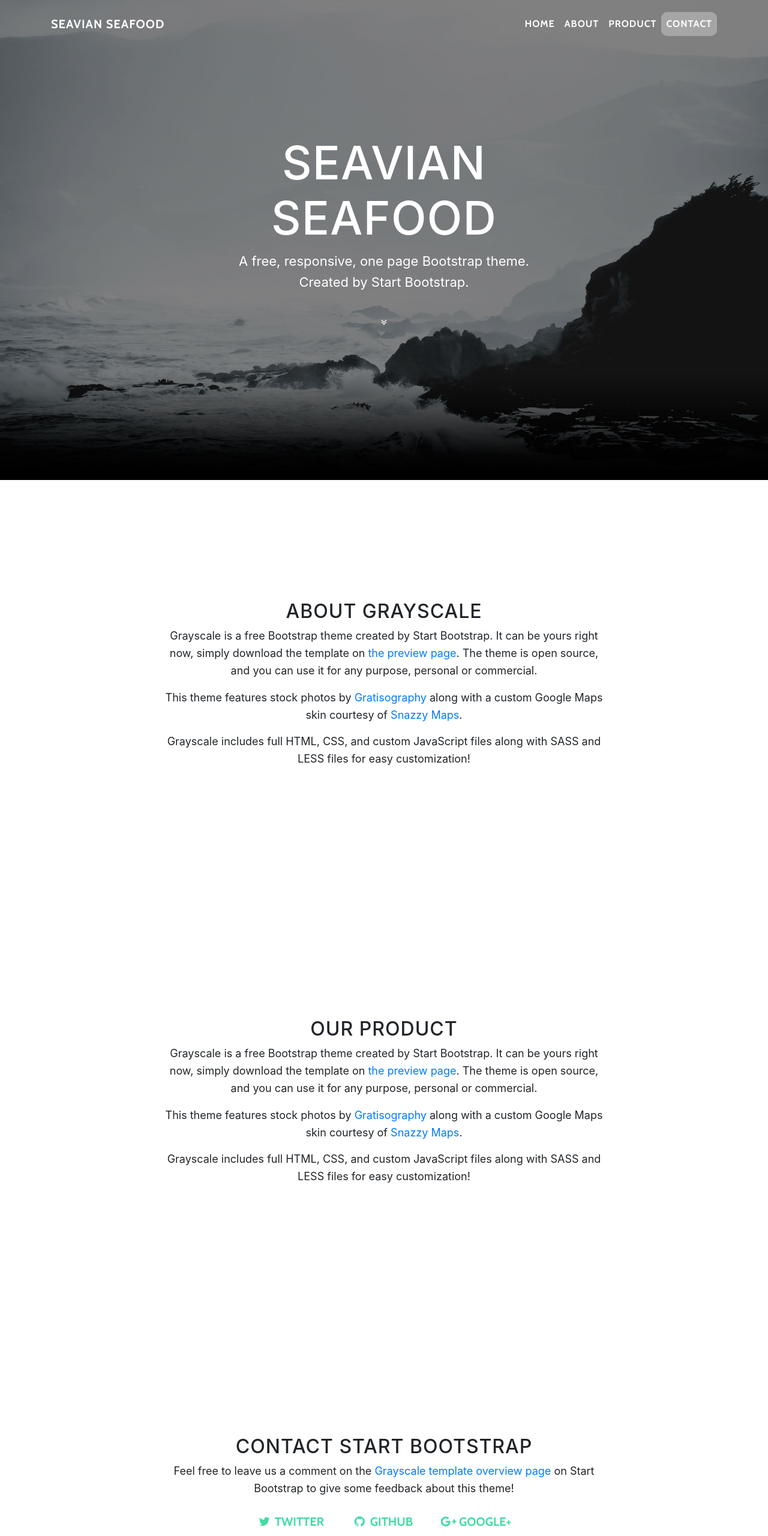
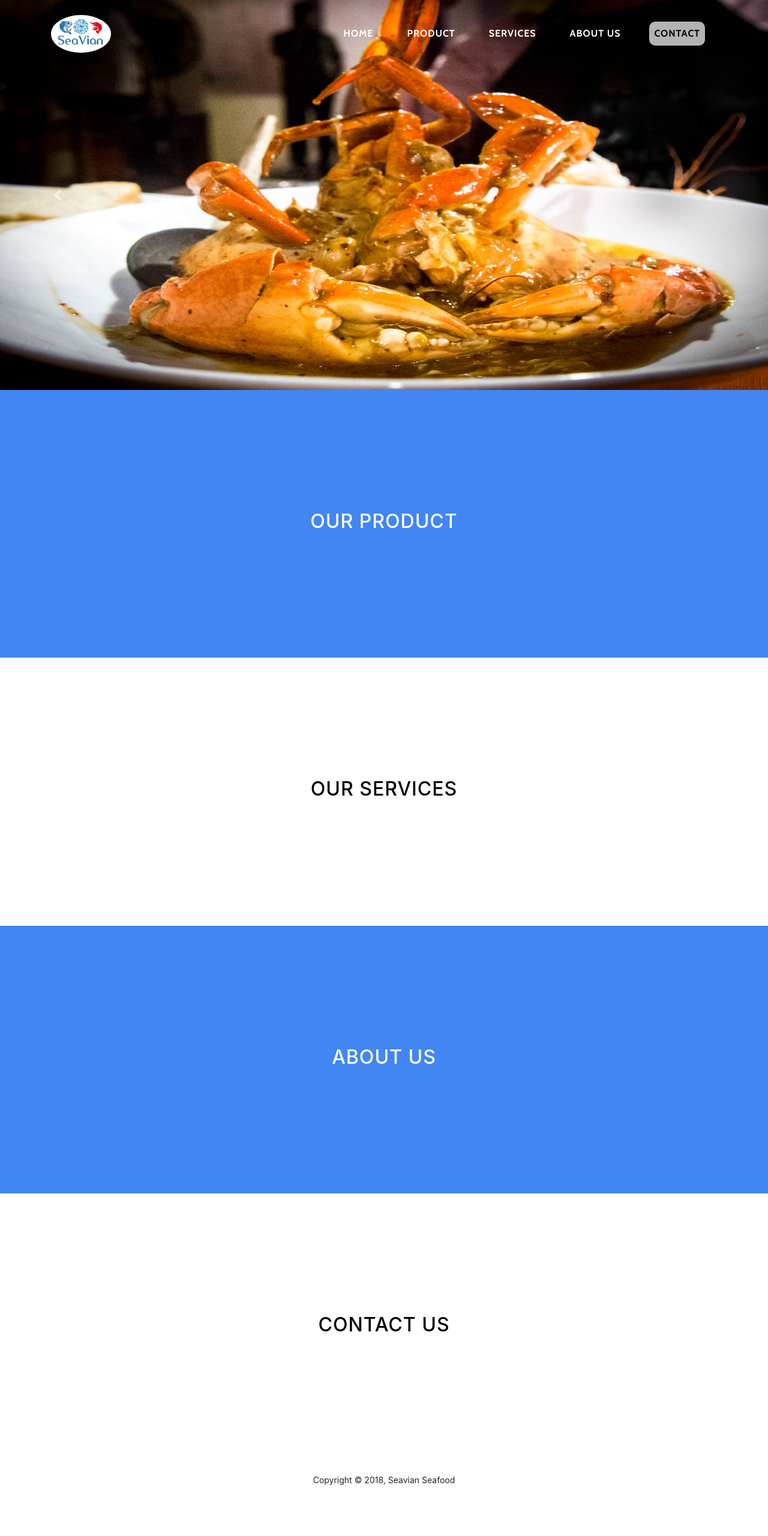
Before and after one commit to diepngocsang/Seavian_Seafood, a website with bundled scripts: page index.html in a window 1280 px wide. Shown: the top 2560 px of the page at 60% size. After the commit the page ends 2498 px from the top, so only its background shows below. Built offline with nearby package versions, Linux system fonts and the light colour scheme.

Commit message:
update UI

```diff
--- a/css/grayscale.css
+++ b/css/grayscale.css
@@ -1,5 +1,4 @@
 body {
-  font-family: 'Lora', 'Helvetica Neue', Helvetica, Arial, sans-serif;
     position: relative;
     width: 100%;
     height: 100%;
@@ -18,7 +17,6 @@ h3,
 h4,
 h5,
 h6 {
-  font-family: 'Cabin', 'Helvetica Neue', Helvetica, Arial, sans-serif;
     font-weight: 700;
     margin: 0 0 35px;
     letter-spacing: 1px;
@@ -46,9 +44,30 @@ a {
     color: #42DCA3;
 }
 
-a:focus, a:hover {
+a:focus,
+a:hover {
     text-decoration: none;
     color: #1d9b6c;
+}
+
+#contact {
+    background: white;
+    color: black;
+}
+
+#service {
+    background: white;
+    color: black;
+}
+
+#about {
+    background: rgba(66, 134, 244, 1);
+    color: white;
+}
+
+#product {
+    background: rgba(66, 134, 244, 1);
+    color: white;
 }
 
 #mainNav {
@@ -56,7 +75,7 @@ a:focus, a:hover {
     margin-bottom: 0;
     text-transform: uppercase;
     border-bottom: 1px solid rgba(255, 255, 255, 0.3);
-  background-color: black;
+    background-color: rgba(66, 134, 244, 0.8);
 }
 
 #mainNav .navbar-toggler {
@@ -75,20 +94,27 @@ a:focus, a:hover {
     border-radius: 10px !important;
 }
 
+#mainNav .logo {
+    width: 100px;
+    border-radius: 50%;
+}
+
 #mainNav .navbar-nav .nav-item {
+    padding: 0 20px;
     -webkit-transition: background 0.3s ease-in-out;
     -moz-transition: background 0.3s ease-in-out;
     transition: background 0.3s ease-in-out;
 }
 
 #mainNav .navbar-nav .nav-item:hover {
-  color: fade(white, 80%);
+    /* color: fade(white, 80%);
     outline: none;
     background-color: rgba(255, 255, 255, 0.3);
-  border-radius: 10px;
+    border-radius: 10px; */
 }
 
-#mainNav .navbar-nav .nav-item:active, #mainNav .navbar-nav .nav-item:focus {
+#mainNav .navbar-nav .nav-item:active,
+#mainNav .navbar-nav .nav-item:focus {
     outline: none;
     background-color: transparent;
 }
@@ -107,13 +133,13 @@ a:focus, a:hover {
     #mainNav.navbar-shrink {
         padding-top: 10px;
         padding-bottom: 10px;
-    border-bottom: 1px solid rgba(255, 255, 255, 0.3);
-    background: rgba(66, 134, 244,0.5);
-
+        border-bottom: 1px solid rgba(255, 255, 255, 0.7);
+        background: rgba(66, 134, 244, 0.8);
     }
     #mainNav .nav-link.active {
         outline: none;
-    background-color: rgba(255, 255, 255, 0.3);
+        background-color: rgba(255, 255, 255, 0.7);
+        color: black;
     }
     #mainNav .nav-link.active:hover {
         color: white;
@@ -127,12 +153,17 @@ a:focus, a:hover {
     padding: 200px 0;
     text-align: center;
     color: white;
-  background: url("../img/intro-bg.jpg") no-repeat bottom center scroll;
+    background-size: cover;
     background-color: black;
     -webkit-background-size: cover;
     -moz-background-size: cover;
     -o-background-size: cover;
     background-size: cover;
+}
+
+#carouselExampleControls img {
+    width: 100% !important;
+    height: 650px;
 }
 
 .masthead .intro-body {
@@ -176,7 +207,8 @@ a:focus, a:hover {
     background: transparent;
 }
 
-.btn-circle:focus, .btn-circle:hover {
+.btn-circle:focus,
+.btn-circle:hover {
     color: white;
     outline: none;
     background: rgba(255, 255, 255, 0.1);
@@ -185,16 +217,6 @@ a:focus, a:hover {
 .content-section {
     padding-top: 150px;
     padding-bottom: 150px;
-}
-
-.download-section {
-  color: white;
-  background: url("../img/downloads-bg.jpg") no-repeat center center scroll;
-  background-color: black;
-  -webkit-background-size: cover;
-  -moz-background-size: cover;
-  -o-background-size: cover;
-  background-size: cover;
 }
 
 #map {
@@ -228,7 +250,8 @@ a:focus, a:hover {
     background-color: transparent;
 }
 
-.btn-default:focus, .btn-default:hover {
+.btn-default:focus,
+.btn-default:hover {
     color: black;
     border: 1px solid #42DCA3;
     outline: none;
@@ -245,6 +268,13 @@ ul.banner-social-buttons {
     }
 }
 
+@media (max-width: 376px) {
+    #carouselExampleControls img {
+        width: 100% !important;
+        height: 350px;
+    }
+}
+
 @media (max-width: 767px) {
     ul.banner-social-buttons li {
         display: block;
@@ -257,7 +287,7 @@ ul.banner-social-buttons {
 }
 
 footer {
-  padding: 50px 0;
+    padding: 20px 0;
 }
 
 footer p {
--- a/index.html
+++ b/index.html
@@ -29,7 +29,9 @@
     <nav class="navbar navbar-expand-lg navbar-light fixed-top" id="mainNav">
         <div class="container">
             <!-- Seavian Seafood's Logo -->
-        <a class="navbar-brand js-scroll-trigger test-scss" href="#page-top">Seavian Seafood</a>
+            <a class="navbar-brand js-scroll-trigger" href="#page-top">
+                <img src="img/Star3.JPG" class="logo" />
+            </a>
             <!-- Navigation Bar (Menu) -->
             <button class="navbar-toggler navbar-toggler-right" type="button" data-toggle="collapse" data-target="#navbarResponsive" aria-controls="navbarResponsive" aria-expanded="false" aria-label="Toggle navigation">
           <i class="fa fa-bars"></i>
@@ -40,11 +42,15 @@
                         <a class="nav-link js-scroll-trigger" href="#page-top">Home</a>
                     </li>
                     <li class="nav-item">
-              <a class="nav-link js-scroll-trigger" href="#about">About</a>
+                        <a class="nav-link js-scroll-trigger" href="#product">Product</a>
                     </li>
                     <li class="nav-item">
-                <a class="nav-link js-scroll-trigger" href="#product">Product</a>
+                        <a class="nav-link js-scroll-trigger" href="#service">Services</a>
                     </li>
+                    <li class="nav-item">
+                        <a class="nav-link js-scroll-trigger" href="#about">About Us</a>
+                    </li>
+
                     <li class="nav-item">
                         <a class="nav-link js-scroll-trigger" href="#contact">Contact</a>
                     </li>
@@ -53,41 +59,64 @@
         </div>
     </nav>
 
+
     <!-- Intro Header -->
-    <header class="masthead">
-      <div class="intro-body">
+    <header>
+        <div id="carouselExampleControls" class="carousel slide" data-interval="3000" data-ride="carousel">
+            <div class="carousel-inner">
+                <div class="carousel-item active">
+                    <img class="d-block w-100" src="img/intro1.jpg" alt="First slide">
+                </div>
+                <div class="carousel-item">
+                    <img class="d-block w-100" src="img/intro2.jpg" alt="Second slide">
+                </div>
+                <div class="carousel-item">
+                    <img class="d-block w-100" src="img/intro3.jpg" alt="Third slide">
+                </div>
+            </div>
+            <a class="carousel-control-prev" href="#carouselExampleControls" role="button" data-slide="prev">
+                <span class="carousel-control-prev-icon" aria-hidden="true"></span>
+                <span class="sr-only">Previous</span>
+            </a>
+            <a class="carousel-control-next" href="#carouselExampleControls" role="button" data-slide="next">
+                <span class="carousel-control-next-icon" aria-hidden="true"></span>
+                <span class="sr-only">Next</span>
+            </a>
+        </div>
+        <!-- <div class="intro-body">
             <div class="container">
                 <div class="row">
                     <div class="col-lg-8 mx-auto">
                         <h1 class="brand-heading">Seavian Seafood</h1>
-              <p class="intro-text">A free, responsive, one page Bootstrap theme.
-                <br>Created by Start Bootstrap.</p>
-              <a href="#about" class="btn btn-circle js-scroll-trigger">
+                        <a href="#product" class="btn btn-circle js-scroll-trigger">
                             <i class="fa fa-angle-double-down animated"></i>
                         </a>
                     </div>
                 </div>
             </div>
+        </div> -->
+    </header>
+    <!-- <div id="carouselExampleControls" class="carousel slide" data-ride="carousel">
+        <div class="carousel-inner">
+            <div class="carousel-item active">
+                <img class="d-block w-100" src="img/intro1.jpg" alt="First slide">
             </div>
-    </header>
-
-    <!-- About Section -->
-    <section id="about" class="content-section text-center">
-      <div class="container">
-        <div class="row">
-          <div class="col-lg-8 mx-auto">
-            <h2>About Grayscale</h2>
-            <p>Grayscale is a free Bootstrap theme created by Start Bootstrap. It can be yours right now, simply download the template on
-              <a href="http://startbootstrap.com/template-overviews/grayscale/">the preview page</a>. The theme is open source, and you can use it for any purpose, personal or commercial.</p>
-            <p>This theme features stock photos by
-              <a href="http://gratisography.com/">Gratisography</a>
-              along with a custom Google Maps skin courtesy of
-              <a href="http://snazzymaps.com/">Snazzy Maps</a>.</p>
-            <p>Grayscale includes full HTML, CSS, and custom JavaScript files along with SASS and LESS files for easy customization!</p>
+            <div class="carousel-item">
+                <img class="d-block w-100" src="img/intro2.jpg" alt="Second slide">
+            </div>
+            <div class="carousel-item">
+                <img class="d-block w-100" src="img/intro3.jpg" alt="Third slide">
             </div>
         </div>
-      </div>
-    </section>
+        <a class="carousel-control-prev" href="#carouselExampleControls" role="button" data-slide="prev">
+            <span class="carousel-control-prev-icon" aria-hidden="true"></span>
+            <span class="sr-only">Previous</span>
+        </a>
+        <a class="carousel-control-next" href="#carouselExampleControls" role="button" data-slide="next">
+            <span class="carousel-control-next-icon" aria-hidden="true"></span>
+            <span class="sr-only">Next</span>
+        </a>
+    </div> -->
 
     <!-- Product Section -->
     <section id="product" class="content-section text-center">
@@ -95,59 +124,50 @@
             <div class="row">
                 <div class="col-lg-8 mx-auto">
                     <h2>Our Product</h2>
-              <p>Grayscale is a free Bootstrap theme created by Start Bootstrap. It can be yours right now, simply download the template on
-                <a href="http://startbootstrap.com/template-overviews/grayscale/">the preview page</a>. The theme is open source, and you can use it for any purpose, personal or commercial.</p>
-              <p>This theme features stock photos by
-                <a href="http://gratisography.com/">Gratisography</a>
-                along with a custom Google Maps skin courtesy of
-                <a href="http://snazzymaps.com/">Snazzy Maps</a>.</p>
-              <p>Grayscale includes full HTML, CSS, and custom JavaScript files along with SASS and LESS files for easy customization!</p>
                 </div>
             </div>
         </div>
     </section>
+
+    <!-- Services Section -->
+    <section id="service" class="content-section text-center">
+        <div class="container">
+            <div class="row">
+                <div class="col-lg-8 mx-auto">
+                    <h2>Our Services</h2>
+                </div>
+            </div>
+        </div>
+    </section>
+
+    <!-- About Section -->
+    <section id="about" class="content-section text-center">
+        <div class="container">
+            <div class="row">
+                <div class="col-lg-8 mx-auto">
+                    <h2>About Us</h2>
+                </div>
+            </div>
+        </div>
+    </section>
+
+
 
     <!-- Contact Section -->
     <section id="contact" class="content-section text-center">
         <div class="container">
             <div class="row">
                 <div class="col-lg-8 mx-auto">
-            <h2>Contact Start Bootstrap</h2>
-            <p>Feel free to leave us a comment on the
-              <a href="http://startbootstrap.com/template-overviews/grayscale/">Grayscale template overview page</a>
-              on Start Bootstrap to give some feedback about this theme!</p>
-            <ul class="list-inline banner-social-buttons">
-              <li class="list-inline-item">
-                <a href="https://twitter.com/SBootstrap" class="btn btn-default btn-lg">
-                  <i class="fa fa-twitter fa-fw"></i>
-                  <span class="network-name">Twitter</span>
-                </a>
-              </li>
-              <li class="list-inline-item">
-                <a href="https://github.com/BlackrockDigital/startbootstrap" class="btn btn-default btn-lg">
-                  <i class="fa fa-github fa-fw"></i>
-                  <span class="network-name">Github</span>
-                </a>
-              </li>
-              <li class="list-inline-item">
-                <a href="https://plus.google.com/+Startbootstrap/posts" class="btn btn-default btn-lg">
-                  <i class="fa fa-google-plus fa-fw"></i>
-                  <span class="network-name">Google+</span>
-                </a>
-              </li>
-            </ul>
+                    <h2>Contact Us</h2>
                 </div>
             </div>
         </div>
     </section>
 
-    <!-- Map Section -->
-    <div id="map"></div>
-
     <!-- Footer -->
     <footer>
         <div class="container text-center">
-        <p>Copyright &copy; Your Website 2018</p>
+            <p>Copyright &copy; 2018, Seavian Seafood</p>
         </div>
     </footer>
 
@@ -158,9 +178,6 @@
     <!-- Plugin JavaScript -->
     <script src="vendor/jquery-easing/jquery.easing.min.js"></script>
 
-    <!-- Google Maps API Key - Use your own API key to enable the map feature. More information on the Google Maps API can be found at https://developers.google.com/maps/ -->
-    <script src="https://maps.googleapis.com/maps/api/js?key=AIzaSyCRngKslUGJTlibkQ3FkfTxj3Xss1UlZDA&sensor=false"></script>
-
     <!-- Custom scripts for this template -->
     <script src="js/grayscale.min.js"></script>
 
```
Also changed, not shown: css/grayscale.min.css, img/Star3.JPG (added), img/intro1.jpg (added), img/intro2.jpg (added), img/intro3.jpg (added), img/intro4.jpg (added), 1 other file. Lines whose indentation alone changed are shown as unchanged.
